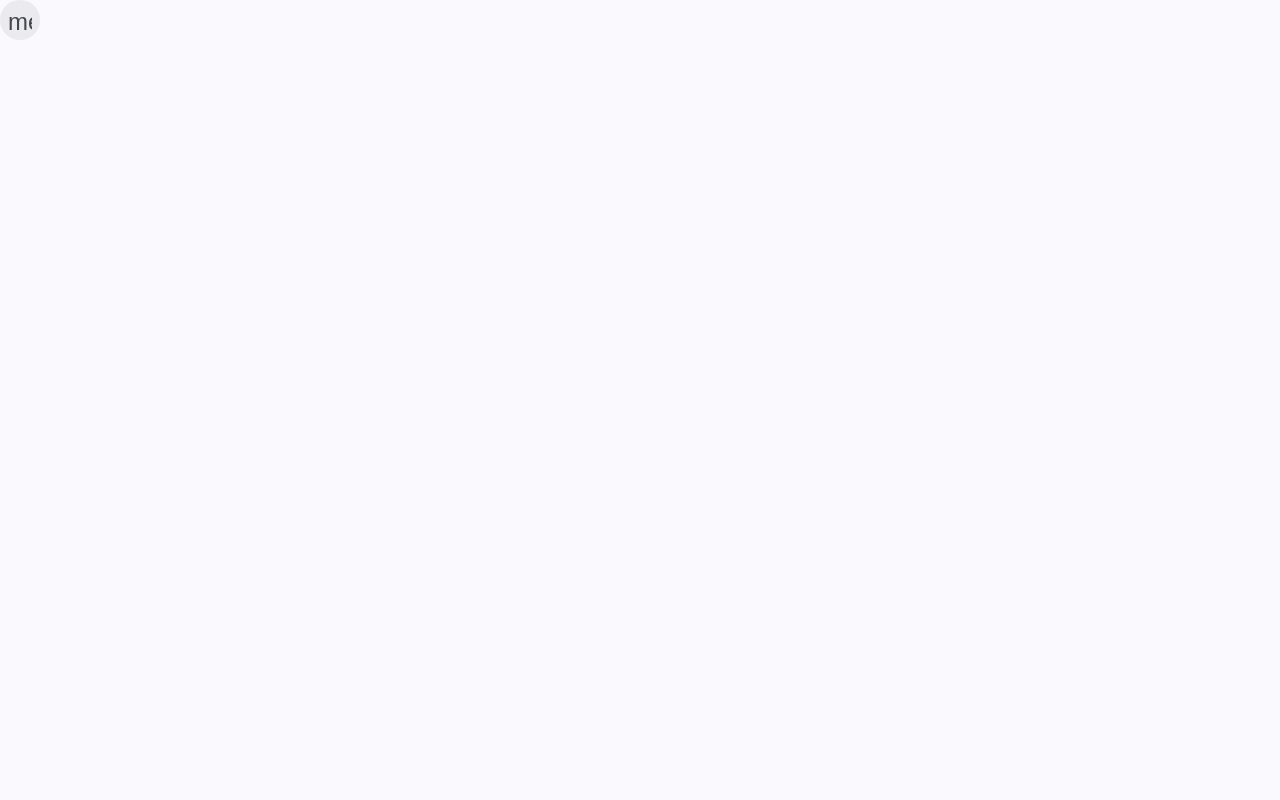
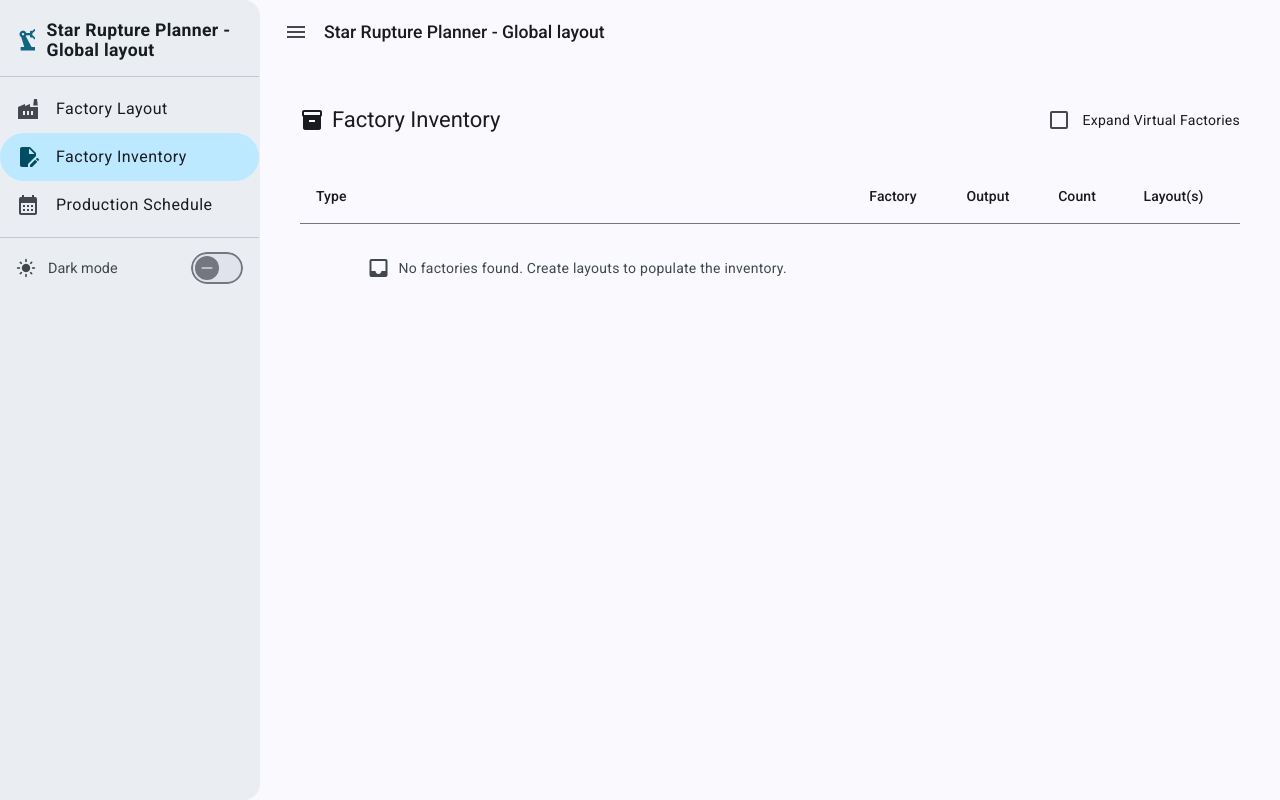
Before and after one commit to straziota18/reassert, an Angular app: page /factory-inventory in a window 1280 px wide. Before the commit this address led to /. Built offline with nearby package versions, Linux system fonts and the light colour scheme.

Commit message:
created factory inventory component

```diff
--- a/angular.json
+++ b/angular.json
@@ -27,6 +27,11 @@
               {
                 "glob": "**/*",
                 "input": "public"
+              },
+              {
+                "glob": "**/*",
+                "input": "src/assets",
+                "output": "assets"
               }
             ],
             "styles": [
--- a/src/app/app.component.ts
+++ b/src/app/app.component.ts
@@ -48,7 +48,7 @@ export class AppComponent implements OnInit {
 
   navItems: NavItem[] = [
     { label: 'Factory Layout', icon: 'factory', route: '/factory-layout' },
-    { label: 'Factory Inventory', icon: 'edit_document', route: '/factoy-inventory' },
+    { label: 'Factory Inventory', icon: 'edit_document', route: '/factory-inventory' },
     { label: 'Production Schedule', icon: 'calendar_month', route: '/schedule' },
   ];
 
@@ -62,12 +62,12 @@ export class AppComponent implements OnInit {
       const l = this.userSessionService.activeLayout();
       return `Star Rupture Planner - ${l ? l.id : 'Global layout'}`;
     });
+    toObservable(this.userSessionService.activeLayout).subscribe(l => {
+      this.titleService.setTitle(`Reassert - ${l ? l.id : 'Global layout'}`);
+    });
   }
 
   ngOnInit(): void {
-    toObservable(this.userSessionService.activeLayout).subscribe(l => {
-      this.titleService.setTitle(`Reassert - ${l ? l.id : 'Global layout'}`);
-    });
     // Responsive sidenav behaviour
     this.breakpointObserver.observe([Breakpoints.Handset])
       .subscribe(result => {
--- a/src/app/app.routes.ts
+++ b/src/app/app.routes.ts
@@ -1,7 +1,8 @@
 import { Routes } from '@angular/router';
 
 export const routes: Routes = [
-  { path: '',         redirectTo: 'factory', pathMatch: 'full' },
+  { path: '',                 redirectTo: 'factory', pathMatch: 'full' },
   { path: 'factory-layout',  loadComponent: () => import('./components/factory/factory').then(m => m.Factory) },
-  { path: 'schedule', loadComponent: () => import('./components/schedule/schedule').then(m => m.Schedule) },
+  { path: 'factory-inventory', loadComponent: () => import('./components/factory-inventory/factory-inventory').then(m => m.FactoryInventory) },
+  { path: 'schedule',        loadComponent: () => import('./components/schedule/schedule').then(m => m.Schedule) },
 ];
--- /dev/null
+++ b/src/app/components/factory-inventory/factory-inventory.html
@@ -0,0 +1,72 @@
+<mat-toolbar color="primary">
+  <mat-icon>inventory_2</mat-icon>
+  <span class="toolbar-title">Factory Inventory</span>
+  <span class="spacer"></span>
+  <mat-checkbox
+    color="accent"
+    [checked]="expandVirtual()"
+    (change)="onExpandVirtualChange($event.checked)"
+  >
+    Expand Virtual Factories
+  </mat-checkbox>
+</mat-toolbar>
+
+<div class="content">
+  @if (loading()) {
+    <div class="loading-container">
+      <mat-spinner />
+    </div>
+  } @else {
+    <table mat-table [dataSource]="rows()" class="inventory-table mat-elevation-z2">
+
+      <!-- Type Column -->
+      <ng-container matColumnDef="type">
+        <th mat-header-cell *matHeaderCellDef>Type</th>
+        <td mat-cell *matCellDef="let row" class="type-cell">
+          <mat-icon [class]="row.type + '-icon'">
+            {{ row.type === 'active' ? 'precision_manufacturing' : 'device_hub' }}
+          </mat-icon>
+          {{ row.type === 'active' ? 'Active' : 'Virtual' }}
+        </td>
+      </ng-container>
+
+      <!-- Factory Column -->
+      <ng-container matColumnDef="factoryId">
+        <th mat-header-cell *matHeaderCellDef>Factory</th>
+        <td mat-cell *matCellDef="let row">{{ row.factoryId }}</td>
+      </ng-container>
+
+      <!-- Output Column -->
+      <ng-container matColumnDef="resource">
+        <th mat-header-cell *matHeaderCellDef>Output</th>
+        <td mat-cell *matCellDef="let row">{{ row.resource }}</td>
+      </ng-container>
+
+      <!-- Count Column -->
+      <ng-container matColumnDef="count">
+        <th mat-header-cell *matHeaderCellDef>Count</th>
+        <td mat-cell *matCellDef="let row" class="count-cell">{{ row.count }}</td>
+      </ng-container>
+
+      <!-- Layout(s) Column -->
+      <ng-container matColumnDef="layouts">
+        <th mat-header-cell *matHeaderCellDef>Layout(s)</th>
+        <td mat-cell *matCellDef="let row">{{ row.layouts }}</td>
+      </ng-container>
+
+      <tr mat-header-row *matHeaderRowDef="displayedColumns"></tr>
+      <tr
+        mat-row
+        *matRowDef="let row; columns: displayedColumns;"
+        [class.virtual-row]="row.type === 'virtual'"
+      ></tr>
+
+      <tr class="mat-row" *matNoDataRow>
+        <td class="mat-cell no-data-cell" [attr.colspan]="displayedColumns.length">
+          <mat-icon>inbox</mat-icon>
+          <span>No factories found. Create layouts to populate the inventory.</span>
+        </td>
+      </tr>
+    </table>
+  }
+</div>
--- /dev/null
+++ b/src/app/components/factory-inventory/factory-inventory.scss
@@ -0,0 +1,64 @@
+:host {
+  display: flex;
+  flex-direction: column;
+  height: 100%;
+}
+
+.toolbar-title {
+  margin-left: 8px;
+}
+
+.spacer {
+  flex: 1 1 auto;
+}
+
+.content {
+  padding: 16px;
+  flex: 1;
+  overflow: auto;
+}
+
+.loading-container {
+  display: flex;
+  justify-content: center;
+  align-items: center;
+  padding: 64px 0;
+}
+
+.inventory-table {
+  width: 100%;
+}
+
+.type-cell {
+  display: flex;
+  align-items: center;
+  gap: 6px;
+}
+
+.active-icon {
+  color: var(--mat-sys-primary);
+}
+
+.virtual-icon {
+  color: var(--mat-sys-tertiary);
+}
+
+.count-cell {
+  font-weight: 500;
+  text-align: center;
+}
+
+.virtual-row {
+  background-color: color-mix(in srgb, var(--mat-sys-tertiary-container) 20%, transparent);
+}
+
+.no-data-cell {
+  padding: 32px 16px;
+  text-align: center;
+  color: var(--mat-sys-on-surface-variant);
+
+  display: flex;
+  align-items: center;
+  justify-content: center;
+  gap: 8px;
+}
--- /dev/null
+++ b/src/app/components/factory-inventory/factory-inventory.ts
@@ -0,0 +1,124 @@
+import { Component, inject, OnInit, signal } from '@angular/core';
+import { CommonModule } from '@angular/common';
+import { FormsModule } from '@angular/forms';
+import { MatTableModule } from '@angular/material/table';
+import { MatToolbarModule } from '@angular/material/toolbar';
+import { MatCheckboxModule } from '@angular/material/checkbox';
+import { MatProgressSpinnerModule } from '@angular/material/progress-spinner';
+import { MatIconModule } from '@angular/material/icon';
+import { ActiveFactory, FactoryLayout, VirtualFactory } from '../../services/model';
+import { ObjectStoreService } from '../../services/object-store-service';
+
+export interface InventoryRow {
+  type: 'active' | 'virtual';
+  factoryId: string;
+  resource: string;
+  count: number;
+  layouts: string;
+}
+
+@Component({
+  selector: 'app-factory-inventory',
+  imports: [
+    CommonModule,
+    FormsModule,
+    MatTableModule,
+    MatToolbarModule,
+    MatCheckboxModule,
+    MatProgressSpinnerModule,
+    MatIconModule,
+  ],
+  templateUrl: './factory-inventory.html',
+  styleUrl: './factory-inventory.scss',
+})
+export class FactoryInventory implements OnInit {
+  private readonly objectStore = inject(ObjectStoreService);
+
+  readonly expandVirtual = signal(false);
+  readonly loading = signal(false);
+  readonly rows = signal<InventoryRow[]>([]);
+
+  readonly displayedColumns = ['type', 'factoryId', 'resource', 'count', 'layouts'];
+
+  ngOnInit(): void {
+    this.loadData();
+  }
+
+  onExpandVirtualChange(checked: boolean): void {
+    this.expandVirtual.set(checked);
+    this.loadData();
+  }
+
+  async loadData(): Promise<void> {
+    this.loading.set(true);
+    try {
+      const layoutIds = this.objectStore.listLayoutIds();
+      const layouts = (
+        await Promise.all(layoutIds.map(id => this.objectStore.loadLayout(id).catch(() => null)))
+      ).filter((l): l is FactoryLayout => l !== null);
+
+      const activeMap = new Map<string, InventoryRow>();
+      const virtualRows: InventoryRow[] = [];
+
+      const processLayout = async (layout: FactoryLayout): Promise<void> => {
+        for (const node of layout.factories) {
+          const factory = node.factory;
+
+          if ('outputs' in factory) {
+            // VirtualFactory
+            const vf = factory as VirtualFactory;
+            if (this.expandVirtual()) {
+              const vLayout = await this.objectStore.loadLayout(vf.layoutId).catch(() => null);
+              if (vLayout) {
+                await processLayout(vLayout);
+              }
+            } else {
+              const outputStr =
+                vf.outputs.length > 0
+                  ? vf.outputs.map(o => `${o.resource.id} (${o.amountPerMinute}/min)`).join(', ')
+                  : '(no outputs)';
+              virtualRows.push({
+                type: 'virtual',
+                factoryId: vf.id,
+                resource: outputStr,
+                count: 1,
+                layouts: vf.layoutId,
+              });
+            }
+          } else {
+            // ActiveFactory
+            const af = factory as ActiveFactory;
+            const recipe = af.activeRecipe();
+            const resourceId = recipe ? recipe.id : '(no recipe)';
+            const key = `${af.id}::${resourceId}`;
+            const existing = activeMap.get(key);
+
+            if (existing) {
+              existing.count++;
+              const current = existing.layouts.split(', ');
+              if (!current.includes(layout.id)) {
+                existing.layouts = [...current, layout.id].join(', ');
+              }
+            } else {
+              activeMap.set(key, {
+                type: 'active',
+                factoryId: af.id,
+                resource: resourceId,
+                count: 1,
+                layouts: layout.id,
+              });
+            }
+          }
+        }
+      };
+
+      for (const layout of layouts) {
+        await processLayout(layout);
+      }
+
+      this.rows.set([...activeMap.values(), ...virtualRows]);
+    } finally {
+      this.loading.set(false);
+    }
+  }
+}
--- a/src/app/services/model.ts
+++ b/src/app/services/model.ts
@@ -16,6 +16,8 @@ export interface ActiveFactory extends Factory {
 }
 
 export interface VirtualFactory extends ReassertObject {
+    /** The id of the FactoryLayout this virtual factory belongs to. */
+    layoutId: string;
     outputs: {resource: Resource, amountPerMinute: number}[];
 }
 
--- a/src/app/services/object-store-service.ts
+++ b/src/app/services/object-store-service.ts
@@ -23,6 +23,8 @@ interface SerializedActiveFactory {
 interface SerializedVirtualFactory {
   type: 'virtual';
   id: string;
+  /** Id of the FactoryLayout this virtual factory belongs to. */
+  layoutId: string;
   outputs: { resourceId: string; amountPerMinute: number }[];
 }
 
@@ -131,6 +133,7 @@ export class ObjectStoreService {
       return {
         type: 'virtual',
         id: vf.id,
+        layoutId: vf.layoutId,
         outputs: vf.outputs.map(o => ({
           resourceId: o.resource.id,
           amountPerMinute: o.amountPerMinute,
@@ -193,6 +196,7 @@ export class ObjectStoreService {
       const vf = sf as SerializedVirtualFactory;
       return {
         id: vf.id,
+        layoutId: vf.layoutId,
         outputs: vf.outputs.map(o => {
           const resource = universe.resources[o.resourceId];
           if (!resource) {
```
